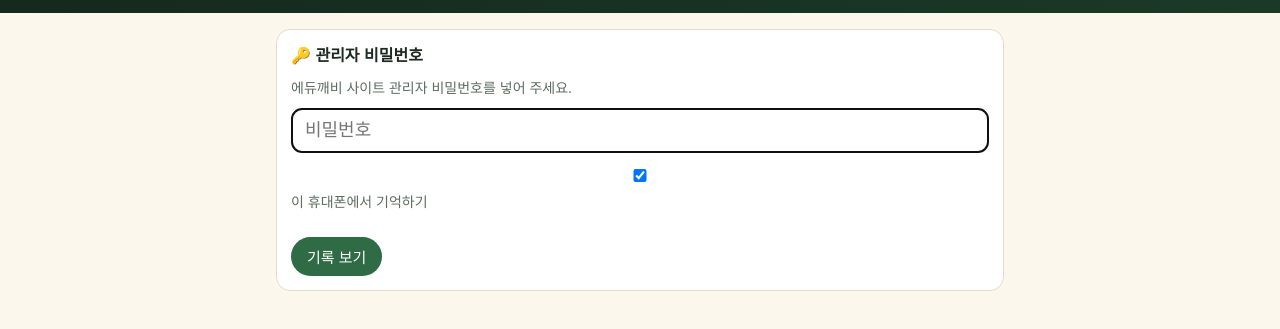
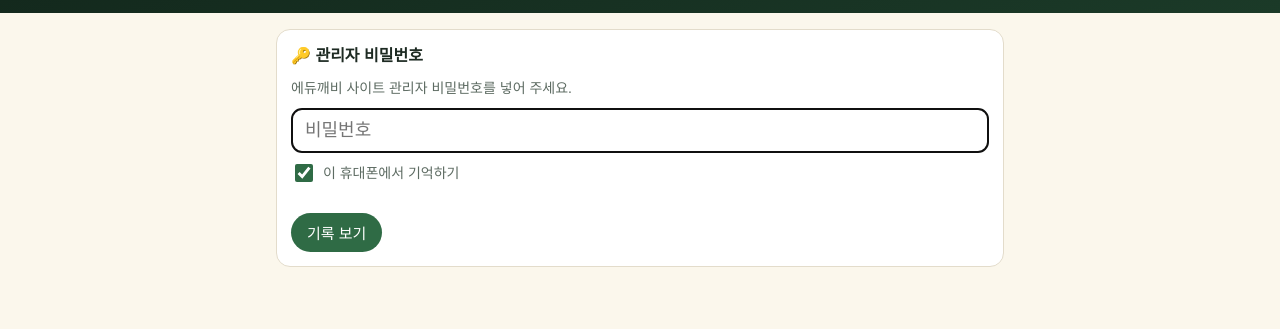
Before and after one commit to shj2885/school, a plain HTML site: page english8/mom.html in a window 1280 px wide. Shown: the part 85-414 px from the top of the page. Drawn offline with Linux system fonts and the light colour scheme.

Commit message:
영어 8과 엄마 확인: 로그인 화면의 '기억하기' 체크 칸이 화면 너비로 커지던 것 고침
Co-Authored-By: Claude Opus 5.5 <noreply@anthropic.com>

```diff
--- a/english8/mom.html
+++ b/english8/mom.html
@@ -29,8 +29,9 @@ main{max-width:760px;margin:0 auto;padding:16px 16px 50px}
 h2{font-size:16px;margin:0 0 10px;white-space:nowrap;overflow:hidden;text-overflow:ellipsis}
 .btn{border:0;border-radius:999px;padding:9px 16px;font-size:15px;background:var(--leaf);color:#fff;cursor:pointer}
 .btn.ghost{background:#fff;color:var(--leaf);border:2px solid var(--leaf)}
-.login input{width:100%;font-size:18px;padding:10px 12px;border:2px solid var(--line);border-radius:10px;margin:8px 0}
-.login label{font-size:14px;color:var(--muted)}
+.login input[type=password]{width:100%;font-size:18px;padding:10px 12px;border:2px solid var(--line);border-radius:10px;margin:8px 0}
+.login label{display:block;font-size:14px;color:var(--muted);margin-bottom:6px}
+.login label input{width:18px;height:18px;vertical-align:-4px;margin-right:6px;accent-color:var(--leaf)}
 .err{color:var(--red);font-weight:700;min-height:22px;font-size:14px}
 .top{display:flex;justify-content:space-between;align-items:center;gap:8px;flex-wrap:wrap}
 .when{font-size:15px}
```
